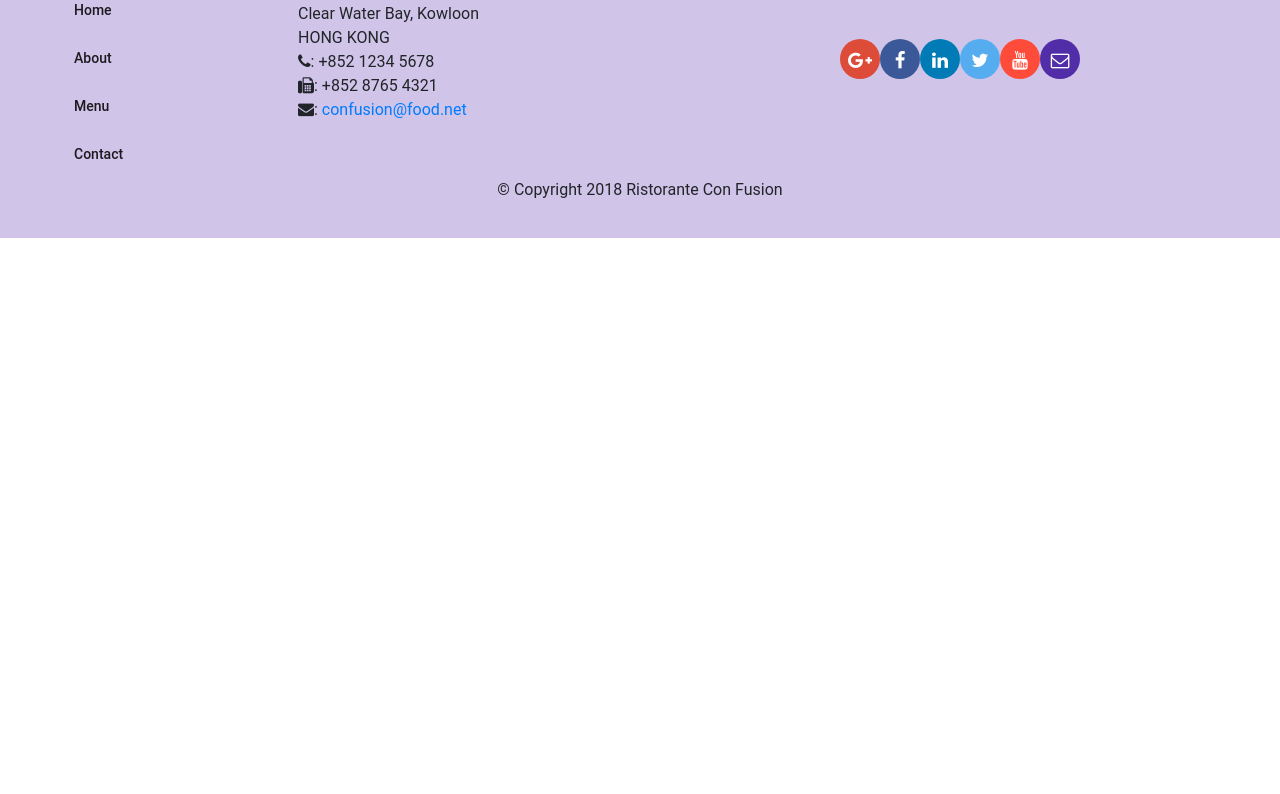
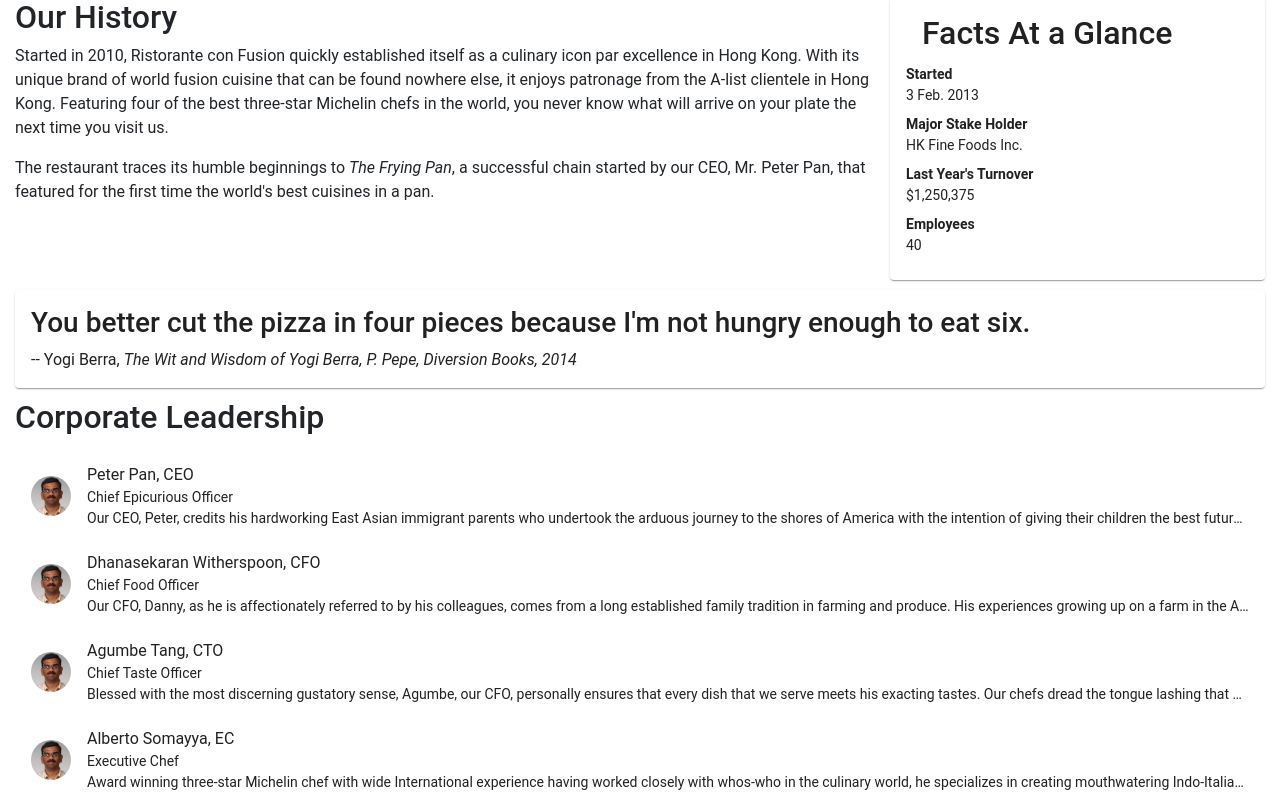
Before and after one commit to Ranc0/Angular-conFusion, an Angular app: page /aboutus in a window 1280 px wide. Before the commit this address led to /. Shown: the part 406-1200 px from the top of the page. Before the commit the page ends 800 px from the top, so only its background shows below. Built offline with nearby package versions, Linux system fonts and the light colour scheme.

Commit message:
Assignment 2

```diff
--- a/src/app/about/about.component.html
+++ b/src/app/about/about.component.html
@@ -1,3 +1,68 @@
-<p>
-  about works!
-</p>
+<div class="container-fluid"
+  fxLayout="column"
+  fxLayoutGap="10px">
+
+  <div fxFlex>
+    <div>
+        <h3>About Us</h3>
+        <hr>
+    </div>
+  </div>
+
+  <div fxFlex>
+    <div fxLayout="column" fxLayout.gt-sm="row">
+      <div fxFlex="70">
+        <h2>Our History</h2>
+        <p>Started in 2010, Ristorante con Fusion quickly established itself as a culinary icon par excellence in Hong Kong. With its unique brand of world fusion cuisine that can be found nowhere else, it enjoys patronage from the A-list clientele in Hong Kong.  Featuring four of the best three-star Michelin chefs in the world, you never know what will arrive on your plate the next time you visit us.</p>
+        <p>The restaurant traces its humble beginnings to <em>The Frying Pan</em>, a successful chain started by our CEO, Mr. Peter Pan, that featured for the first time the world's best cuisines in a pan.</p>
+      </div>
+      <div fxFlex="30">
+        <mat-card>
+          <mat-card-header>
+            <mat-card-title>
+            <h2>Facts At a Glance</h2>
+            </mat-card-title>
+          </mat-card-header>
+          <mat-card-content>
+            <dl>
+              <dt>Started</dt>
+              <dd>3 Feb. 2013</dd>
+              <dt>Major Stake Holder</dt>
+              <dd>HK Fine Foods Inc.</dd>
+              <dt>Last Year's Turnover</dt>
+              <dd>$1,250,375</dd>
+              <dt>Employees</dt>
+              <dd>40</dd>
+            </dl>
+          </mat-card-content>
+        </mat-card>
+      </div>
+    </div>
+  </div>
+
+  <div fxFlex>
+    <mat-card>
+      <blockquote>
+        <h3>You better cut the pizza in four pieces because
+            I'm not hungry enough to eat six.</h3>
+        <footer>-- Yogi Berra,
+          <cite>The Wit and Wisdom of Yogi Berra,
+            P. Pepe, Diversion Books, 2014</cite>
+        </footer>
+      </blockquote>
+    </mat-card>
+  </div>
+
+
+  <div fxFlex>
+    <h2>Corporate Leadership</h2>
+    <mat-list>
+      <mat-list-item *ngFor="let leader of leaders">
+        <img matListAvatar height="50px" src={{leader.image}} alt={{leader.name}}>
+        <p matLine>{{leader.name}}, {{leader.abbr}}</p>
+        <p matLine>{{leader.designation}}</p>
+        <p matLine>{{leader.description}}</p>
+      </mat-list-item>
+    </mat-list>
+  </div>
+</div>
--- a/src/app/about/about.component.ts
+++ b/src/app/about/about.component.ts
@@ -1,4 +1,6 @@
 import { Component, OnInit } from '@angular/core';
+import { Leader } from '../shared/leader';
+import { LeaderService } from '../services/leader.service';
 
 @Component({
   selector: 'app-about',
@@ -7,9 +9,13 @@
 })
 export class AboutComponent implements OnInit {
 
-  constructor() { }
+  leaders: Leader[];
+
+  selectedLeader: Leader;
+
+  constructor(private leaderService: LeaderService) { }
 
   ngOnInit() {
+    this.leaders = this.leaderService.getLeaders();
   }
-
 }
--- a/src/app/app-routing/routes.ts
+++ b/src/app/app-routing/routes.ts
@@ -8,9 +8,9 @@
 
 export const routes: Routes = [
     {path: 'home', component: HomeComponent},
+    {path: 'aboutus', component: AboutComponent},
     {path: 'menu', component: MenuComponent},
     {path: 'dishdetail/:id', component: DishdetailComponent},
     {path: 'contactus', component: ContactComponent},
-    {path: '', redirectTo: '/home', pathMatch: 'full'},
-    {path: 'about', component: AboutComponent}
+    {path: '', redirectTo: '/home', pathMatch: 'full'}
 ];
--- a/src/app/app.module.ts
+++ b/src/app/app.module.ts
@@ -22,6 +22,7 @@
 
 import { DishService } from './services/dish.service';
 import { PromotionService } from './services/promotion.service';
+import { LeaderService } from './services/leader.service';
 
 import { AppRoutingModule } from './app-routing/app-routing.module';
 
@@ -49,7 +50,8 @@
   ],
   providers: [
     DishService,
-    PromotionService
+    PromotionService,
+    LeaderService
   ],
   bootstrap: [AppComponent]
 })
--- a/src/app/dishdetail/dishdetail.component.html
+++ b/src/app/dishdetail/dishdetail.component.html
@@ -29,16 +29,11 @@
 
   <div fxFlex="40">
     <mat-list *ngIf="dish">
-      <!-- h3 and mat-list-item need to use bootstrap class="mb-5" or style="margin-bottom: 50px;" -->
-      <h3 class="mb-5">Comments</h3>
-        <mat-list-item *ngFor="let comment of dish.comments" class="mb-5">
-          <p>
-            <span>{{comment.comment}}</span>
-            <br>
-            <span>{{comment.rating}} Stars</span>
-            <br>
-            <span>-- {{comment.author}} {{ comment.date | date}}</span>
-          </p>
+      <h3>Comments</h3>
+        <mat-list-item *ngFor="let comment of dish.comments">
+          <p matLine>{{comment.comment}}</p>
+          <p matLine>{{comment.rating}} Stars</p>
+          <p matLine>-- {{comment.author}} {{ comment.date | date}}</p>
         </mat-list-item>
       </mat-list>
   </div>
--- a/src/app/footer/footer.component.html
+++ b/src/app/footer/footer.component.html
@@ -10,7 +10,7 @@
         <h4>Links</h4>
         <mat-list>
           <mat-list-item routerLink='/home'><a mat-button>Home</a></mat-list-item>
-          <mat-list-item routerLink='/about'><a mat-button>About</a></mat-list-item>
+          <mat-list-item routerLink='/aboutus'><a mat-button>About</a></mat-list-item>
           <mat-list-item routerLink='/menu'><a mat-button>Menu</a></mat-list-item>
           <mat-list-item routerLink='/contactus'><a mat-button>Contact</a></mat-list-item>
         </mat-list>
--- a/src/app/header/header.component.html
+++ b/src/app/header/header.component.html
@@ -1,7 +1,7 @@
 <mat-toolbar color="primary">
   <span><img src="/assets/images/logo.png" height=30 width=41></span>
   <a mat-button routerLink='/home' routerLinkActive='active'><span class="fa fa-home fa-lg"></span> Home</a>
-  <a mat-button routerLink='/about'routerLinkActive='active'><span class="fa fa-info fa-lg"></span> About</a>
+  <a mat-button routerLink='/aboutus'routerLinkActive='active'><span class="fa fa-info fa-lg"></span> About</a>
   <a mat-button routerLink='/menu' routerLinkActive='active'><span class="fa fa-list fa-lg"></span> Menu</a>
   <a mat-button routerLink='/contactus' routerLinkActive='active'><span class="fa fa-address-card fa-lg"></span> Contact</a>
 </mat-toolbar>
--- a/src/app/home/home.component.html
+++ b/src/app/home/home.component.html
@@ -33,4 +33,19 @@
   </mat-card-content>
 </mat-card>
 
+<mat-card *ngIf="leader" fxFlex>
+  <mat-card-header>
+    <div mat-card-avatar></div>
+    <mat-card-title>
+      <h3>{{leader.name | uppercase}}</h3>
+    </mat-card-title>
+  </mat-card-header>
+  <img mat-card-image src={{leader.image}} alt={{leader.name}}>
+  <mat-card-content>
+    <p>{{leader.designation}}</p>
+    <p>{{leader.description}}
+    </p>
+  </mat-card-content>
+</mat-card>
+
 </div>
--- a/src/app/home/home.component.ts
+++ b/src/app/home/home.component.ts
@@ -3,6 +3,8 @@
 import { DishService } from '../services/dish.service';
 import { Promotion } from '../shared/promotion';
 import { PromotionService } from '../services/promotion.service';
+import { Leader } from '../shared/leader';
+import { LeaderService } from '../services/leader.service';
 
 @Component({
   selector: 'app-home',
@@ -13,12 +15,15 @@
 
   dish: Dish;
   promotion: Promotion;
+  leader: Leader;
 
   constructor(private dishService: DishService,
-    private promotionService: PromotionService) { }
+    private promotionService: PromotionService,
+    private leaderService: LeaderService) { }
 
   ngOnInit() {
     this.dish = this.dishService.getFeaturedDish();
     this.promotion = this.promotionService.getFeaturedPromotion();
+    this.leader = this.leaderService.getFeaturedLeader();
   }
 }
--- /dev/null
+++ b/src/app/services/leader.service.ts
@@ -0,0 +1,23 @@
+import { Injectable } from '@angular/core';
+import { Leader } from '../shared/leader';
+import { LEADERS } from '../shared/leaders';
+
+@Injectable({
+  providedIn: 'root'
+})
+export class LeaderService {
+
+  constructor() { }
+
+  getLeaders(): Leader[] {
+    return LEADERS;
+  }
+
+  getLeader(id: string): Leader {
+    return LEADERS.filter((leader) => (leader.id === id))[0];
+  }
+
+  getFeaturedLeader(): Leader {
+    return LEADERS.filter((leader) => leader.featured)[0];
+  }
+}
--- /dev/null
+++ b/src/app/shared/leader.ts
@@ -0,0 +1,10 @@
+export class Leader {
+
+    id: string;
+    name: string;
+    image: string;
+    designation: string;
+    abbr: string;
+    featured: boolean;
+    description: string;
+}
--- /dev/null
+++ b/src/app/shared/leaders.ts
@@ -0,0 +1,44 @@
+import { Leader } from './leader';
+
+export const LEADERS: Leader[] = [
+    {
+      id: '0',
+      name: 'Peter Pan',
+      image: '/assets/images/alberto.png',
+      designation: 'Chief Epicurious Officer',
+      abbr: 'CEO',
+      featured: false,
+      // tslint:disable-next-line:max-line-length
+      description: 'Our CEO, Peter, credits his hardworking East Asian immigrant parents who undertook the arduous journey to the shores of America with the intention of giving their children the best future. His mother\'s wizardy in the kitchen whipping up the tastiest dishes with whatever is available inexpensively at the supermarket, was his first inspiration to create the fusion cuisines for which The Frying Pan became well known. He brings his zeal for fusion cuisines to this restaurant, pioneering cross-cultural culinary connections.'
+    },
+    {
+      id: '1',
+      name: 'Dhanasekaran Witherspoon',
+      image: '/assets/images/alberto.png',
+      designation: 'Chief Food Officer',
+      abbr: 'CFO',
+      featured: false,
+      // tslint:disable-next-line:max-line-length
+      description: 'Our CFO, Danny, as he is affectionately referred to by his colleagues, comes from a long established family tradition in farming and produce. His experiences growing up on a farm in the Australian outback gave him great appreciation for varieties of food sources. As he puts it in his own words, Everything that runs, wins, and everything that stays, pays!'
+    },
+    {
+      id: '2',
+      name: 'Agumbe Tang',
+      image: '/assets/images/alberto.png',
+      designation: 'Chief Taste Officer',
+      abbr: 'CTO',
+      featured: false,
+      // tslint:disable-next-line:max-line-length
+      description: 'Blessed with the most discerning gustatory sense, Agumbe, our CFO, personally ensures that every dish that we serve meets his exacting tastes. Our chefs dread the tongue lashing that ensues if their dish does not meet his exacting standards. He lives by his motto, You click only if you survive my lick.'
+    },
+    {
+      id: '3',
+      name: 'Alberto Somayya',
+      image: '/assets/images/alberto.png',
+      designation: 'Executive Chef',
+      abbr: 'EC',
+      featured: true,
+      // tslint:disable-next-line:max-line-length
+      description: 'Award winning three-star Michelin chef with wide International experience having worked closely with whos-who in the culinary world, he specializes in creating mouthwatering Indo-Italian fusion experiences. He says, Put together the cuisines from the two craziest cultures, and you get a winning hit! Amma Mia!'
+    }
+];
```
Also changed, not shown: 1 other file (tests, documents, lock files or other folders).
